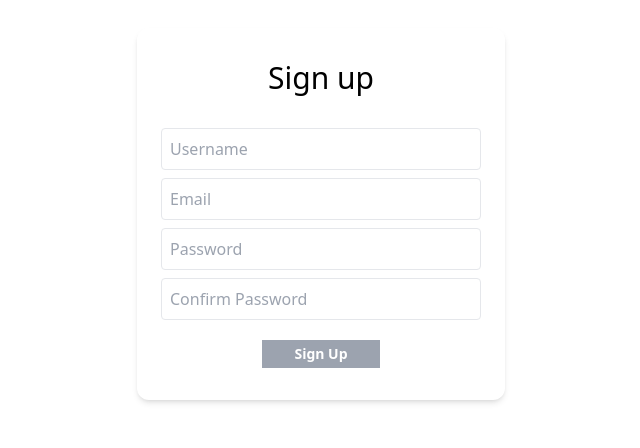
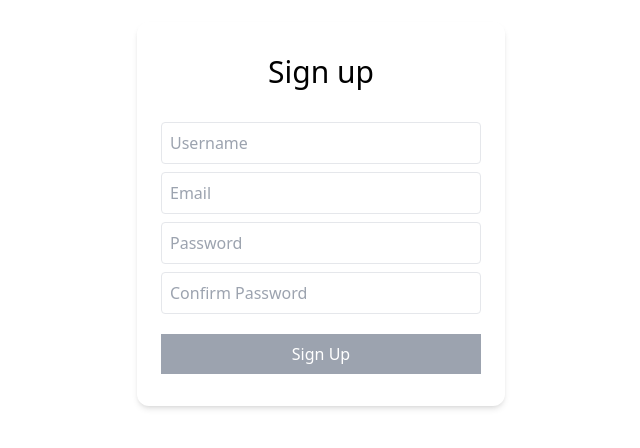
Before and after one commit to CMPUT404W23T19/Socially-Distributed, a Next.js app in the folder frontend/: page /signup in a window 1280 px wide. Shown: the part 186-634 px from the top of the page, without its empty margins (319-959 px from the left). Built offline with nearby package versions, Linux system fonts and the light colour scheme.

Commit message:
update sign up page

```diff
--- a/frontend/pages/signup.js
+++ b/frontend/pages/signup.js
@@ -1,47 +1,123 @@
-import React, { Component } from 'react'
+import React, { useState } from 'react'
 import FormField from '../components/common/FormField.js'
-export default class signup extends Component {
-  render() {
+import { useRouter } from 'next/router';
+import axios from "axios";
+
+export default function Signup() {
+  const router = useRouter();
+  const [username, setRegisterUserName] = useState('')
+  const [email, setRegisterEmail] = useState('')
+  const [password, setRegisterPassword] = useState('')
+  const [confirmPassword, setRegisterConfirmPassword] = useState('')
+  const [error, setError] = useState(null);
+  const [success, setSuccess] = useState(false);
+  const userInfo = {username, email, password} // id?
+
+  const validateEmail = (email) => {
+    const emailRegex = /^[^\s@]+@[^\s@]+\.[^\s@]+$/;
+    return emailRegex.test(email);
+  };
+
+  const register = (event) => {
+
+    event.preventDefault();
+
+    if (!username) {
+      setError('Please enter a username');
+      return;
+    }
+
+    if (!email) {
+      setError('Please enter an email');
+      return;
+    }
+
+    if (!password) {
+      setError('Please enter a password');
+      return;
+    }
+
+    if (!confirmPassword) {
+      setError('Please confirm your password');
+      return;
+    }
+
+
+    if (password.length < 8) {
+      setError('Password length must be at least 8 characters.')
+    }
+
+    if (password !== confirmPassword) {
+      setError('Passwords do not match');
+      return;
+    }
+
+    if (!validateEmail(email)) {
+      setError('Invalid email');
+      return
+    }
+
+    setSuccess(true);
+
+    storeUser(userInfo);
+
+    try {
+      setTimeout(() => {
+        router.push('/')
+      }, 3000);
+    } catch (error) {
+      console.log(error);
+    }
+  }
+
+  // todo: store new user info
+  function storeUser(userInfo) {
+
+  }
+
   return (
     <div className="bg-grey min-h-screen flex flex-col bg-no-repeat bg-cover">
       <div className="container max-w-sm mx-auto flex-1 flex flex-col items-center justify-center px-2">
         <div className="bg-grey px-6 py-8 rounded-xl shadow-md text-black w-full ">
           <form>
             <h1 className="mb-8 text-3xl text-center">Sign up</h1>
-
+            {error && <div className='text-red-600 text-xs'>{error}</div>}
             <FormField
               type="username"
               name="username"
+              action={e => setRegisterUserName(e.target.value)}
               placeholder="Username"
             />
             <FormField
               type="email"
               name="email"
+              action={e => setRegisterEmail(e.target.value)}
               placeholder="Email"
             />
 
             <FormField
               type="password"
               name="password"
+              action={e => setRegisterPassword(e.target.value)}
               placeholder="Password"
             />
 
             <FormField
-                type="confirmPassword"
+              type="password"
               name="confirmPassword"
+              action={e => setRegisterConfirmPassword(e.target.value)}
               placeholder="Confirm Password"
             />
 
-              <p className='w-full text-center pt-5'>
-              <a className="inline-block align-baseline font-bold text-sm text-secondary bg-gray-400 text-white px-8 py-1 hover:bg-gray-300" href='/login'>
+            <button onClick={register} className="w-full text-center mt-5 bg-gray-400 text-white px-8 py-2 hover:bg-gray-300">
               Sign Up
-              </a>
-              </p>
+            </button>
 
           </form>
+          {/* <h3>{success? 'Success!'}</h3> */}
+          {success && <p className='mt-3 text-center text-red-600 text-base'>Success! Redirecting to login...</p>}
         </div>
       </div>
     </div>
   )
 }
-}
```
Lines whose indentation alone changed are shown as unchanged.
